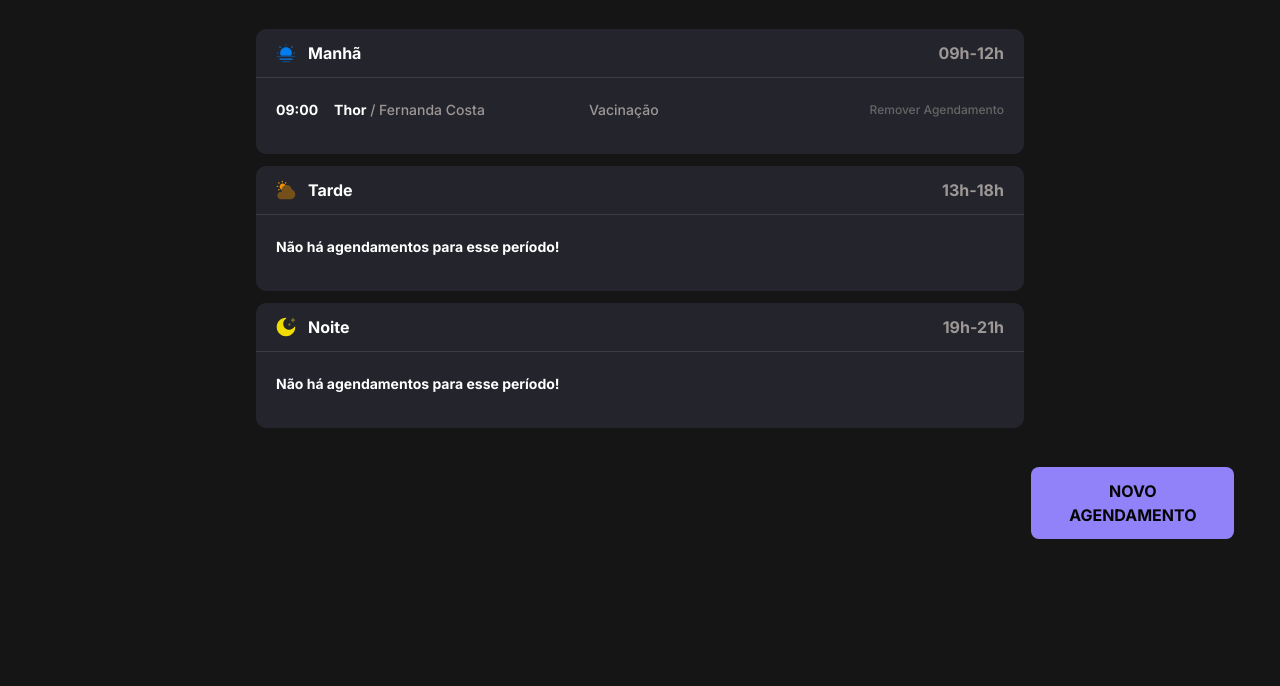
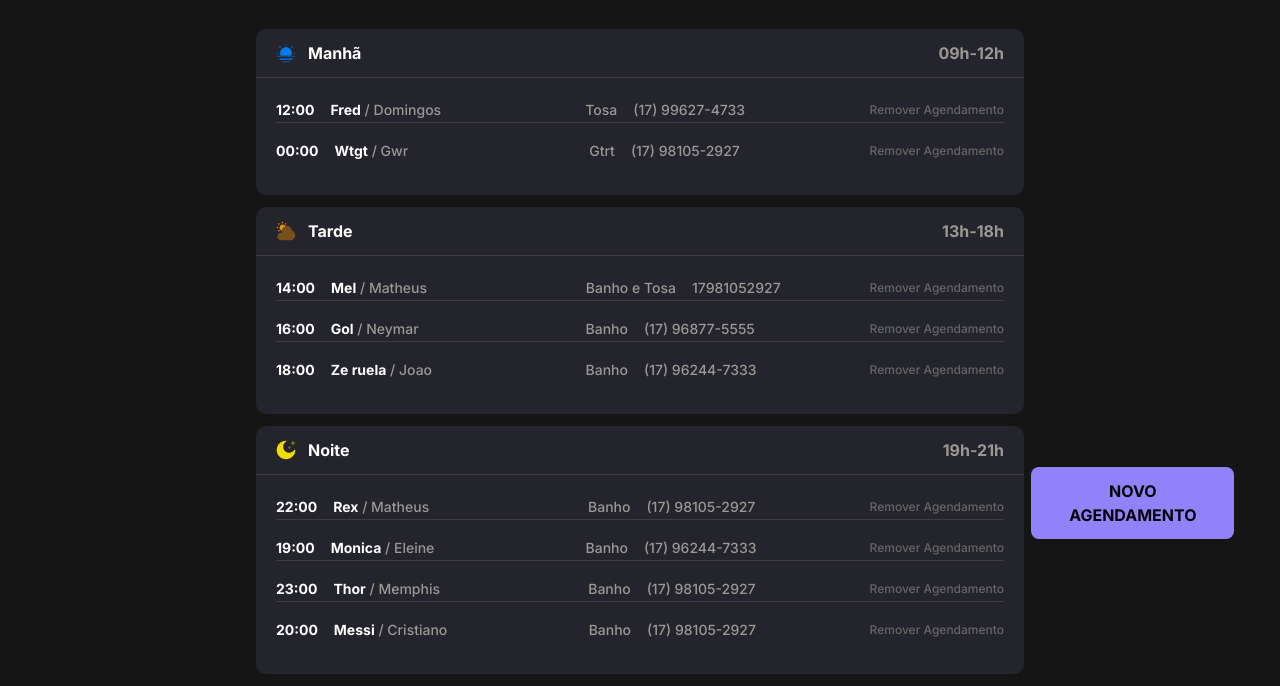
Before and after one commit to MatAntonagi/Mundo-Pet, a website built with webpack: page index.html in a window 1280 px wide. Shown: the part 175-861 px from the top of the page. Before the commit the page ends 800 px from the top, so only its background shows below. Built offline with nearby package versions, Linux system fonts and the light colour scheme; data requests are answered from the project's data file.

Commit message:
rendering the day's schedules, updating schedules and blocking already scheduled times.

```diff
--- a/index.html
+++ b/index.html
@@ -38,12 +38,12 @@
                         <span>09h-12h</span>
                     </header>
                     <ul id="period-morning" class="period">
-                        <li>
+                        <!--<li>
                             <strong class="hour">09:00</strong>
                             <span><strong>Thor</strong> / Fernanda Costa</span>
                             <span>Vacinação</span>
                             <p>Remover Agendamento</p>
-                        </li>
+                        </li>-->
                     </ul>
                 </section>
 
@@ -53,14 +53,14 @@
                         <strong>Tarde</strong>
                         <span>13h-18h</span>
                     </header>
-                    <!--<ul id="period-afternoon" class="period">
-                        <li>
+                    <ul id="period-afternoon" class="period">
+                        <!--<li>
                             <strong class="hour">13:00</strong>
                             <span><strong>Mel</strong> / João Pedro</span>
                             <span>Corte de Unhas</span>
                             <p>Remover Agendamento</p>
-                        </li>
-                    </ul> -->
+                        </li>-->
+                    </ul>
                 </section>
 
                 <section class="schedule-periods" id="evening">
@@ -69,14 +69,14 @@
                         <strong>Noite</strong>
                         <span>19h-21h</span>
                     </header>
-                    <!-- <ul id="period-evening" class="period">
-                        <li>
+                    <ul id="period-evening" class="period">
+                        <!--<li>
                             <strong class="hour">20:00</strong>
                             <span><strong>Max</strong> / Matheus Antonagi</span>
                             <span>Limpeza de Dentes</span>
                             <p>Remover Agendamento</p>
-                        </li>
-                    </ul> -->
+                        </li>-->
+                    </ul>
                 </section>
 
             </section>
@@ -104,24 +104,24 @@
                 <label for="responsible-name" class="label">Nome do tutor</label>
                 <div class="input">
                     <i><img src="./src/assets/User--Streamline-Solar.svg" alt="Usuário"></i>
-                    <input type="text" name="responsible-name" id="responsible-name" placeholder="Nome"  />
+                    <input type="text" class="capitalize" name="responsible-name" id="responsible-name" placeholder="Nome"  />
                 </div>
 
                 <label for="pet-name" class="label">Nome do pet</label>
                 <div class="input">
                     <i><img src="./src/assets/Pet-Paw--Streamline-Core.svg" alt="Pet"></i>
-                    <input type="text" name="pet-name" id="pet-name" placeholder="Rex"  />
+                    <input type="text" class="capitalize" name="pet-name" id="pet-name" placeholder="Rex"  />
                 </div>
 
                 <label for="phone" class="label">Telefone</label>
                 <div class="input">
                     <i><img src="./src/assets/Phone--Streamline-Solar.svg" alt="Telefone"></i>
-                    <input type="number" name="phone" id="phone" placeholder="(00) 0 0000-0000"  />
+                    <input type="tel" name="phone" id="phone" placeholder="(00) 0 0000-0000" maxlength="15"  />
                 </div>
 
                 <label for="description" class="label">Descrição do serviço</label>
                 <div class="input">
-                    <input type="text" name="description" id="description" placeholder="Banho e Tosa"  />
+                    <input type="text" class="capitalize" name="description" id="description" placeholder="Banho e Tosa"  />
                 </div>
 
                 <label for="date" class="label">Data</label>
--- a/server.json
+++ b/server.json
@@ -1,28 +1,100 @@
 {
   "schedules": [
     {
-      "id": "1750981350426",
-      "name": "matheus",
-      "pet": "Rex",
-      "phone": "17981052927",
-      "detail": "Banho",
-      "when": "2025-06-27T22:00:00.000Z"
-    },
-    {
-      "id": "1750986395177",
+      "id": "1751329577663",
       "name": "Valéria",
       "pet": "Mel",
       "phone": "17981052927",
-      "detail": "Banho",
-      "when": "2025-06-28T13:00:00.000Z"
+      "detail": "Banho e Tosa",
+      "when": "2025-07-01T19:00:00.000Z"
     },
     {
-      "id": "1750986470592",
-      "name": "Valéria",
+      "id": "1751329599318",
+      "name": "Matheus",
       "pet": "Mel",
       "phone": "17981052927",
+      "detail": "Banho e Tosa",
+      "when": "2025-07-02T14:00:00.000Z"
+    },
+    {
+      "id": "1751329619102",
+      "name": "Douglas",
+      "pet": "Mel",
+      "phone": "17981052927",
+      "detail": "Banho e Tosa",
+      "when": "2025-07-03T22:00:00.000Z"
+    },
+    {
+      "id": "1751411406602",
+      "name": "Matheus",
+      "pet": "Rex",
+      "phone": "(17) 98105-2927",
+      "detail": "Banho ",
+      "when": "2025-07-02T22:00:00.000Z"
+    },
+    {
+      "id": "1751411491113",
+      "name": "Eleine",
+      "pet": "Monica",
+      "phone": "(17) 96244-7333",
       "detail": "Banho",
-      "when": "2025-06-30T18:00:00.000Z"
+      "when": "2025-07-02T19:00:00.000Z"
+    },
+    {
+      "id": "1751411550233",
+      "name": "Domingos",
+      "pet": "Fred",
+      "phone": "(17) 99627-4733",
+      "detail": "Tosa",
+      "when": "2025-07-02T12:00:00.000Z"
+    },
+    {
+      "id": "1751411682727",
+      "name": "Gwr",
+      "pet": "Wtgt",
+      "phone": "(17) 98105-2927",
+      "detail": "Gtrt",
+      "when": "2025-07-02T00:00:00.000Z"
+    },
+    {
+      "id": "1751413350039",
+      "name": "Memphis",
+      "pet": "Thor",
+      "phone": "(17) 98105-2927",
+      "detail": "Banho",
+      "when": "2025-07-02T23:00:00.000Z"
+    },
+    {
+      "id": "1751413493057",
+      "name": "Cristiano",
+      "pet": "Messi",
+      "phone": "(17) 98105-2927",
+      "detail": "Banho",
+      "when": "2025-07-02T20:00:00.000Z"
+    },
+    {
+      "id": "1751413601413",
+      "name": "Neymar",
+      "pet": "Gol",
+      "phone": "(17) 96877-5555",
+      "detail": "Banho",
+      "when": "2025-07-02T16:00:00.000Z"
+    },
+    {
+      "id": "1751413655105",
+      "name": "Joao",
+      "pet": "Ze ruela",
+      "phone": "(17) 96244-7333",
+      "detail": "Banho",
+      "when": "2025-07-02T18:00:00.000Z"
+    },
+    {
+      "id": "1751417065680",
+      "name": "Oscar",
+      "pet": "Feijao",
+      "phone": "(17) 98105-2927",
+      "detail": "Banho",
+      "when": "2025-07-03T00:00:00.000Z"
     }
   ]
 }
--- a/src/modules/form/date-change.js
+++ b/src/modules/form/date-change.js
@@ -1,6 +1,6 @@
 import { schedulesDay } from "../schedules/load"
 
-// seleciona o input de data do form
+// seleciona o input de data
 const selectedDate = document.getElementById("date-form")
 
 // Recupera a lista de horários quando o dia mudar.
--- a/src/modules/form/hours-load.js
+++ b/src/modules/form/hours-load.js
@@ -1,10 +1,11 @@
 import dayjs from "dayjs"
 
 import { openingHours } from "../../utils/opening-hours.js"
+import { scheduleFetchByDay } from "../../services/schedule-fetch-by-day.js"
 
 const hours = document.getElementById("hour")
 
-export function hoursLoad({date}){
+export async function hoursLoad({date}){
     // limpa a lista de horários
     hours.innerHTML = ""
 
@@ -17,23 +18,29 @@ export function hoursLoad({date}){
 
     hours.append(placeholder)
 
+    const dailySchedules = await scheduleFetchByDay({ date })
+
     const opening = openingHours.map((hour) => {
         // Recupera as horas
         const [ scheduleHour ] = hour.split(":")
 
         // Adiciona a hora na data e verifica se está no passado.
-        const isHourPast = dayjs(date).add(scheduleHour, "hour").isAfter(dayjs())
+        const isHourPast = dayjs(date).add(scheduleHour, "hour").isBefore(dayjs())
+        const unavailable = !dailySchedules.some((schedule) => {
+            // Verifica se o horário já está agendado.
+            return dayjs(schedule.when).format("HH:mm") === hour
+        }) && !isHourPast;
 
         return {
             hour,
-            available: isHourPast,
+            available: unavailable
         }
     })
 
     // Renderiza os horarios.
-    opening.forEach(({ hour, available}) => {
+    opening.forEach(({ hour, available }) => {
         const option = document.createElement("option")
-
+        option.value = hour
         option.textContent = hour
 
         if (!available) {
--- a/src/modules/schedules/load.js
+++ b/src/modules/schedules/load.js
@@ -1,6 +1,7 @@
 import { scheduleFetchByDay } from "../../services/schedule-fetch-by-day.js"
 import { hoursLoad } from "../form/hours-load.js"
 import dayjs from "dayjs"
+import { scheduleShow } from "../schedules/show.js"
 
 // Seleciona o input de data.
 const selectedDate = document.getElementById("date-form")
@@ -8,6 +9,9 @@ const selectedDate = document.getElementById("date-form")
 export async function schedulesDay() {
     // obtem a data do input
     const date = selectedDate.value
+
+    // Busca na API os agendamentos.
+    const dailySchedules = await scheduleFetchByDay({ date })
 
     // Renderiza as horas disponiveis.
     hoursLoad({ date })
@@ -29,5 +33,6 @@ export async function schedules() {
 
     // Busca na API os agendamentos.
     const dailySchedules = await scheduleFetchByDay({ date })
-    console.log(dailySchedules)
+    // Exibe os agendamentos
+    scheduleShow({ dailySchedules })
 }
--- a/src/modules/schedules/schedule.js
+++ b/src/modules/schedules/schedule.js
@@ -21,15 +21,12 @@ newScheduleBTN.addEventListener("click", () => {
 selectedDate.value = dayjs(new Date()).format("YYYY-MM-DD")
 
 // Recupera os periodos de atendimentos.
-const morning = document.getElementById("morning")
-const afternoon = document.getElementById("afternoon")
-const evening = document.getElementById("evening")
+const morning = document.getElementById("period-morning")
+const afternoon = document.getElementById("period-afternoon")
+const evening = document.getElementById("period-evening")
 
 // Cria funçao para exibir aviso caso não tenha agendamentos.
 function scheduleMessage(container){
-    //cria a UL
-    const ul = document.createElement("ul")
-    ul.classList.add("period")
     // Cria LI
     const li = document.createElement("li")
     //Cria Strong
@@ -38,15 +35,14 @@ function scheduleMessage(container){
 
     // monta a estrutura
     li.appendChild(strong)
-    ul.appendChild(li)
-    container.appendChild(ul)
+    container.appendChild(li)
 }
 
 // Caso o periodo não tenha nem um agendamento aparece um aviso.
 const periods = [morning, afternoon, evening]
 
-periods.forEach(period => {
-    if(!period.querySelector("ul")){
+/*periods.forEach(period => {
+    if(!period.querySelector("li")){
         scheduleMessage(period)
     }
-})
+})*/
--- /dev/null
+++ b/src/modules/schedules/show.js
@@ -0,0 +1,53 @@
+import dayjs from "dayjs";
+import { schedules } from "./load";
+
+// Seleciona os periodos.
+const periodMorning = document.getElementById("period-morning")
+const periodAfternoon = document.getElementById("period-afternoon")
+const periodEvening = document.getElementById("period-evening")
+
+
+export function scheduleShow({ dailySchedules }){
+    try {
+        periodMorning.innerHTML = ""
+        periodAfternoon.innerHTML = ""
+        periodEvening.innerHTML = ""
+        // Renderiza os agendamentos por periodos.
+        dailySchedules.forEach((schedule) => {
+            const item = document.createElement("li")
+            const time = document.createElement("strong")
+            time.classList.add("hour")
+            const names = document.createElement("span")
+            const namePet = document.createElement("strong")
+            const service = document.createElement("span")
+            const phone = document.createElement("span")
+            phone.classList.add("phone-input")
+            const remove = document.createElement("p")
+
+            time.textContent = dayjs(schedule.when).format("HH:mm")
+            namePet.textContent = schedule.pet
+            service.textContent = schedule.detail
+            phone.textContent = schedule.phone
+            remove.textContent = "Remover Agendamento"
+
+            names.appendChild(namePet)
+            names.append(" / ", schedule.name)
+            item.append(time, names, service, phone, remove)
+
+
+            // Obtem somente a hora
+            const hour = dayjs(schedule.when).hour()
+
+            //Renderiza o agendamento na sessão
+            if(hour <= 12){
+                periodMorning.appendChild(item)
+            } else if (hour > 12 && hour <= 18){
+                periodAfternoon.appendChild(item)
+            } else {
+                periodEvening.appendChild(item)
+            }
+        })
+    } catch (error) {
+        alert("Não foi possivel exibir os agendamentos.")
+    }
+}
--- a/src/styles/schedule.css
+++ b/src/styles/schedule.css
@@ -65,6 +65,7 @@
         color: var(--content-secondary);
     }
 }
+
 
 .period{
     padding: 1.25rem;
@@ -162,6 +163,10 @@
             margin-right: auto;
         }
 
+        & .phone-input{
+            margin-left: 1rem;
+        }
+
         p{
             margin: 0;
         }
```
Also changed, not shown: src/modules/form/mask-input.js (added, +33 -0 lines), src/modules/form/submit.js (+22 -2 lines), src/modules/schedules/change-date.js (added, +7 -0 lines), dist/index.html, dist/main.js.
